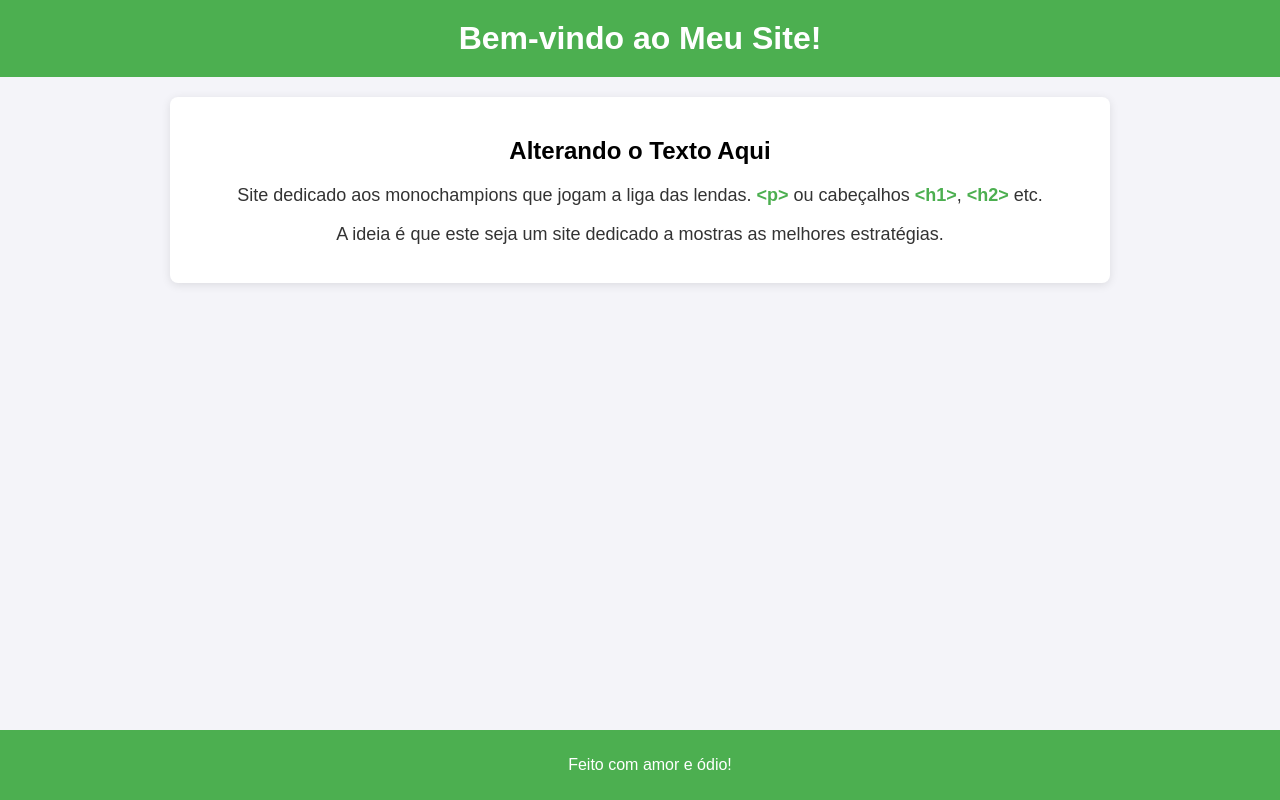
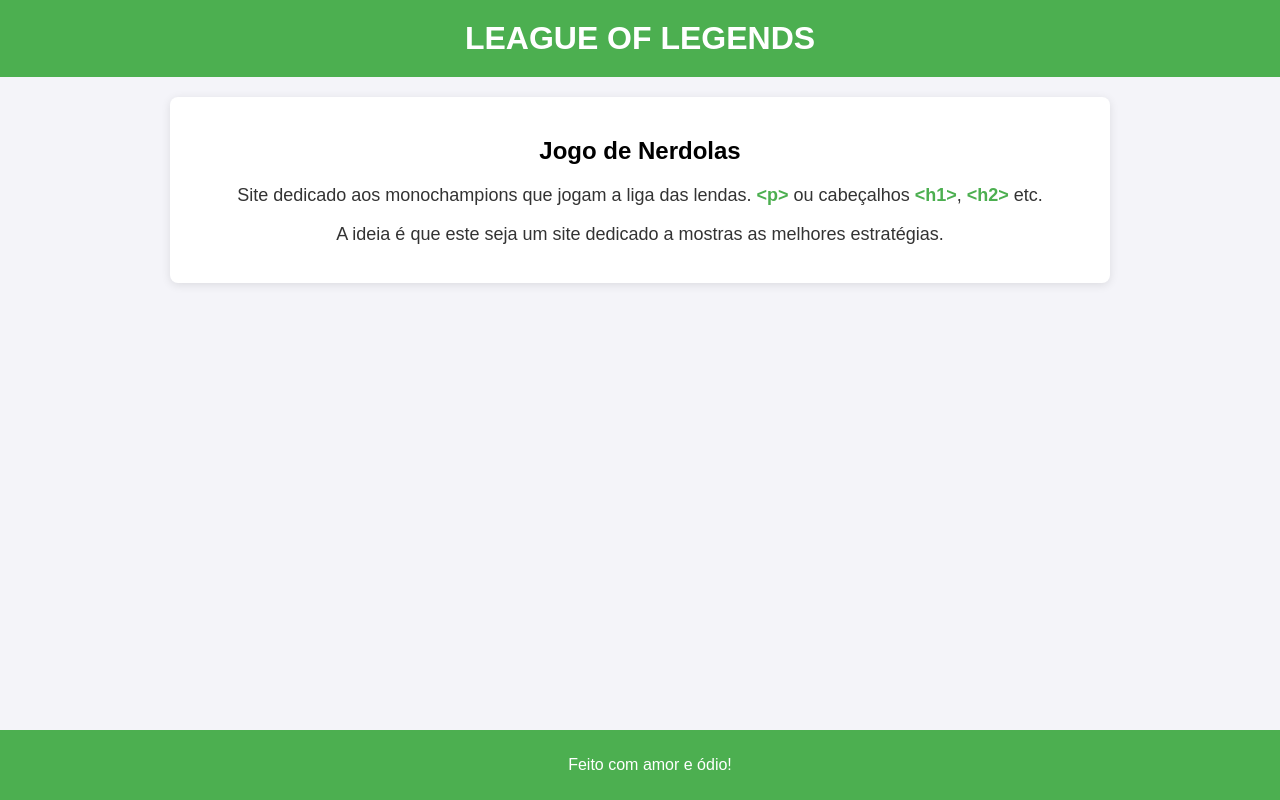
Before and after one commit to guilhermessantosdev/Futebol, a plain HTML site: page index.html in a window 1280 px wide. Drawn offline with Linux system fonts and the light colour scheme.

Commit message:
mudanças no texto

```diff
--- a/index.html
+++ b/index.html
@@ -51,11 +51,11 @@
 <body>
 
 <header>
-    <h1>Bem-vindo ao Meu Site!</h1>
+    <h1>LEAGUE OF LEGENDS</h1>
 </header>
 
 <section>
-    <h2>Alterando o Texto Aqui</h2>
+    <h2>Jogo de Nerdolas</h2>
     <p class="content-text">Site dedicado aos monochampions que jogam a liga das lendas. <span class="highlight">&lt;p&gt;</span> ou cabeçalhos <span class="highlight">&lt;h1&gt;</span>, <span class="highlight">&lt;h2&gt;</span> etc.</p>
     <p class="content-text">A ideia é que este seja um site dedicado a mostras as melhores estratégias.</p>
 </section>
```
